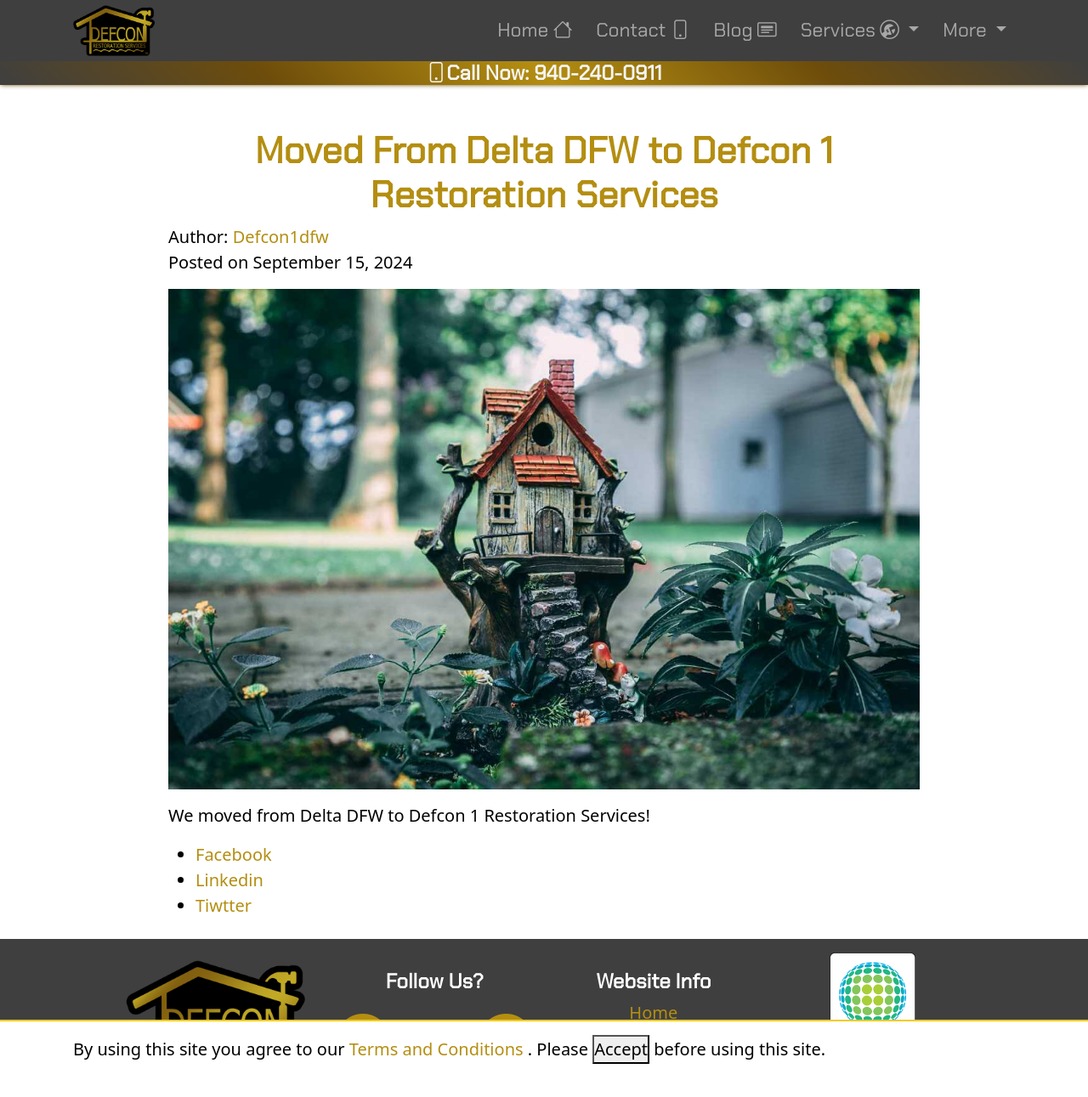
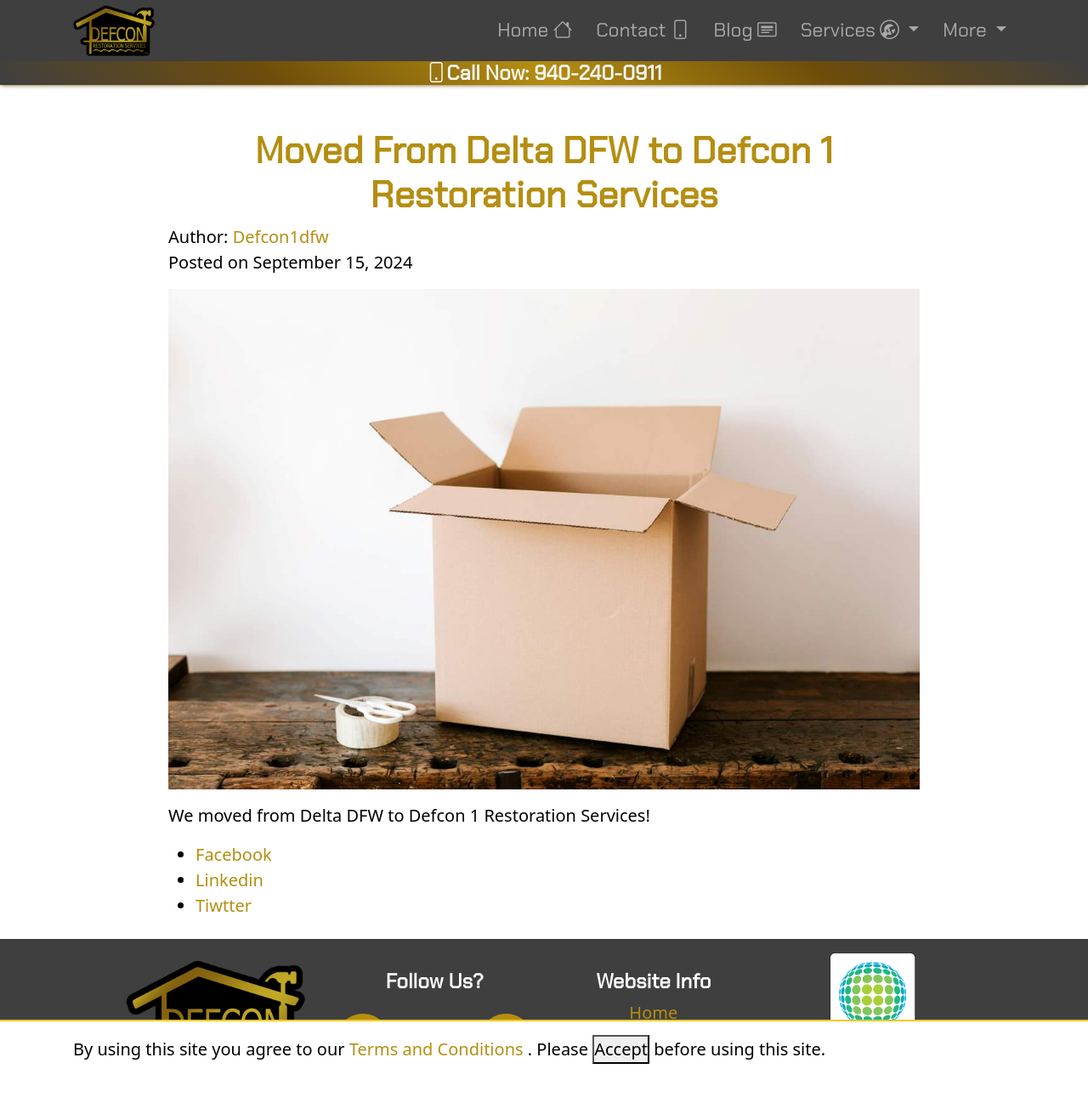
Before and after one commit to defcon1dfw/defcon1dfw.github.io, a Jekyll site: the page built from _posts/2024-09-15-moved.md, in a window 1280 px wide and 1400 px high. Shown: the top 1291 px of the window at 85% size. Built offline with Jekyll 4.4.1, drawn with Linux system fonts in a browser that asks for light colours; nearby versions of some CDN libraries.

Commit message:
f/12 post image update

```diff
--- a/_posts/2024-09-15-moved.md
+++ b/_posts/2024-09-15-moved.md
@@ -3,7 +3,7 @@ layout: post
 title:  Moved From Delta DFW to Defcon 1 Restoration Services
 date:   2024-09-15 12:01:00 -0400
 
-imgUrl: assets/img/post/2024/tree-house-header-image.jpg
+imgUrl: assets/img/post/2024/moving-box-header.jpg
 
 categories:
   - blog
```
Also changed, not shown: assets/img/post/2024/moving-box-header.jpg (added).
